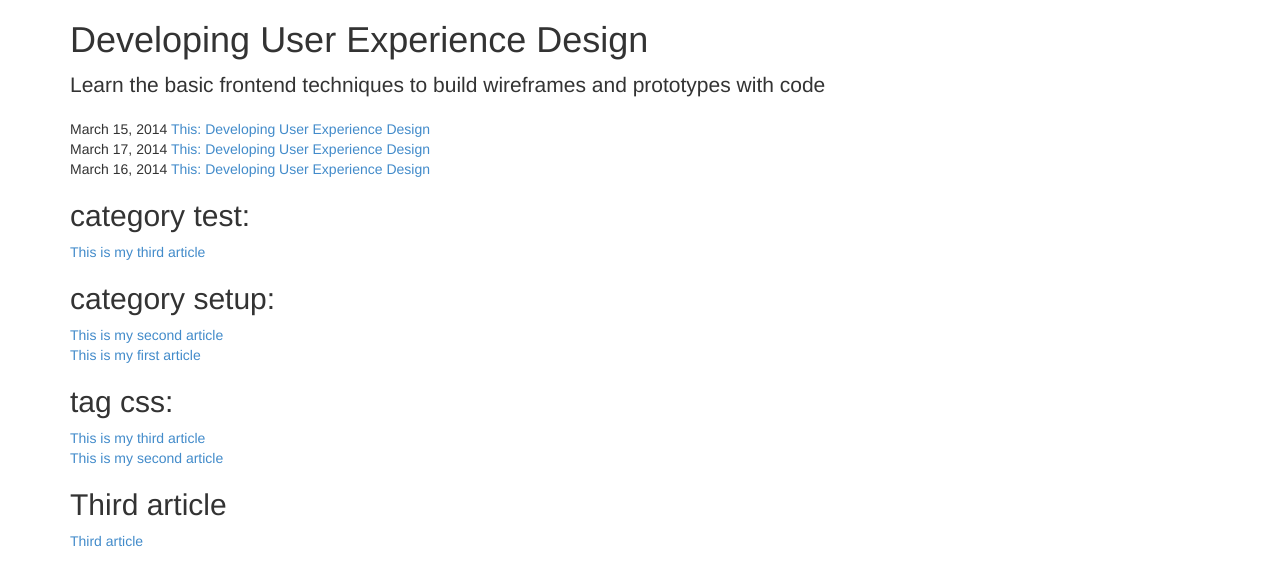
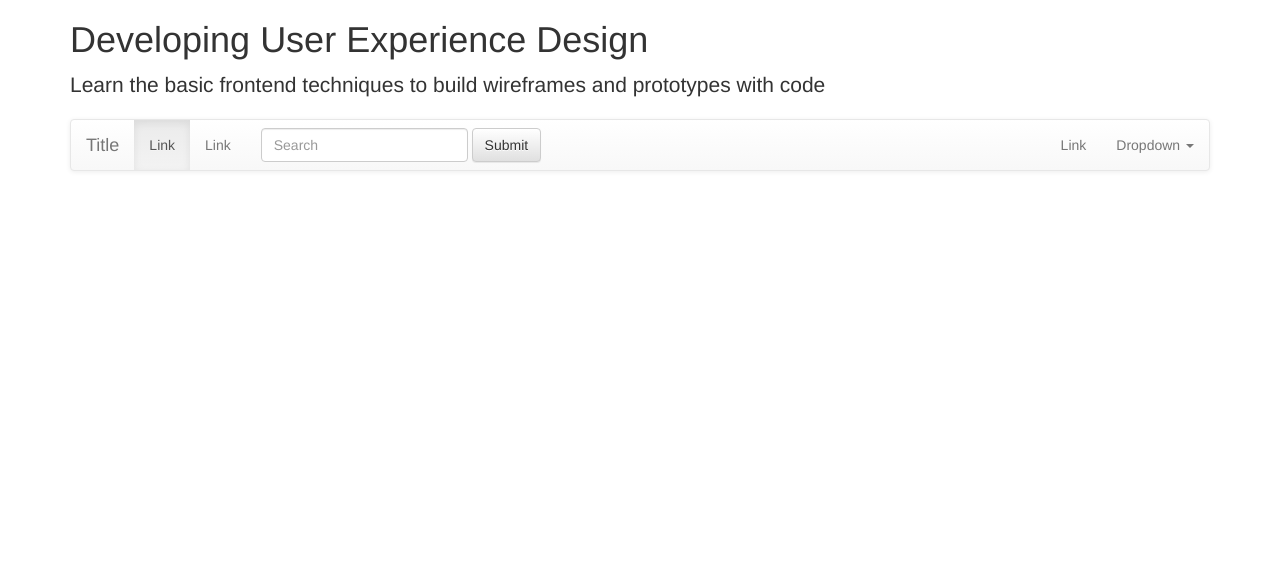
Before and after one commit to developinguxd/developinguxd.github.io, a Jekyll site: the page built from index.html, in a window 1280 px wide. Shown: the top 586 px of the page. Built offline with Jekyll 4.4.1, drawn with Linux system fonts in a browser that asks for light colours.

Commit message:
Add full bootstrap navbar

```diff
--- a/index.html
+++ b/index.html
@@ -6,30 +6,41 @@
 <h1>{{ page.title }}</h1>
 <div class="lead">Learn the basic frontend techniques to build wireframes and prototypes with code</div>
 
-{% assign num_posts = site.posts | size %}
-{% for index in (1..num_posts) %}
-  {% for post in site.posts %}
-    {% if index == post.index %}
-      {{ post.date | date: "%B %e, %Y" }}
-      <a href="{{ post.url }}">This: {{ page.title }}</a><br>
-    {% endif %}
-  {% endfor %}
-{% endfor %}
+<nav class="navbar navbar-default" role="navigation">
+  <!-- Brand and toggle get grouped for better mobile display -->
+  <div class="navbar-header">
+    <button type="button" class="navbar-toggle" data-toggle="collapse" data-target=".navbar-ex1-collapse">
+      <span class="sr-only">Toggle navigation</span>
+      <span class="icon-bar"></span>
+      <span class="icon-bar"></span>
+      <span class="icon-bar"></span>
+    </button>
+    <a class="navbar-brand" href="#">Title</a>
+  </div>
 
-<h2>category test:</h2>
-{% for post in site.categories.test %}
-    <a href="{{ post.url }}">{{ post.title }}</a><br>
-{% endfor %}
-
-<h2>category setup:</h2>
-{% for post in site.categories.setup %}
-    <a href="{{ post.url }}">{{ post.title }}</a><br>
-{% endfor %}
-
-<h2>tag css:</h2>
-{% for post in site.tags.css %}
-    <a href="{{ post.url }}">{{ post.title }}</a><br>
-{% endfor %}
-
-<h2>Third article</h2>
-    <a href="{% post_url 2014-03-17-third-entry %}">Third article</a><br>
+  <!-- Collect the nav links, forms, and other content for toggling -->
+  <div class="collapse navbar-collapse navbar-ex1-collapse">
+    <ul class="nav navbar-nav">
+      <li class="active"><a href="#">Link</a></li>
+      <li><a href="#">Link</a></li>
+    </ul>
+    <form class="navbar-form navbar-left" role="search">
+      <div class="form-group">
+        <input type="text" class="form-control" placeholder="Search">
+      </div>
+      <button type="submit" class="btn btn-default">Submit</button>
+    </form>
+    <ul class="nav navbar-nav navbar-right">
+      <li><a href="#">Link</a></li>
+      <li class="dropdown">
+        <a href="#" class="dropdown-toggle" data-toggle="dropdown">Dropdown <b class="caret"></b></a>
+        <ul class="dropdown-menu">
+          <li><a href="#">Action</a></li>
+          <li><a href="#">Another action</a></li>
+          <li><a href="#">Something else here</a></li>
+          <li><a href="#">Separated link</a></li>
+        </ul>
+      </li>
+    </ul>
+  </div><!-- /.navbar-collapse -->
+</nav>
```
